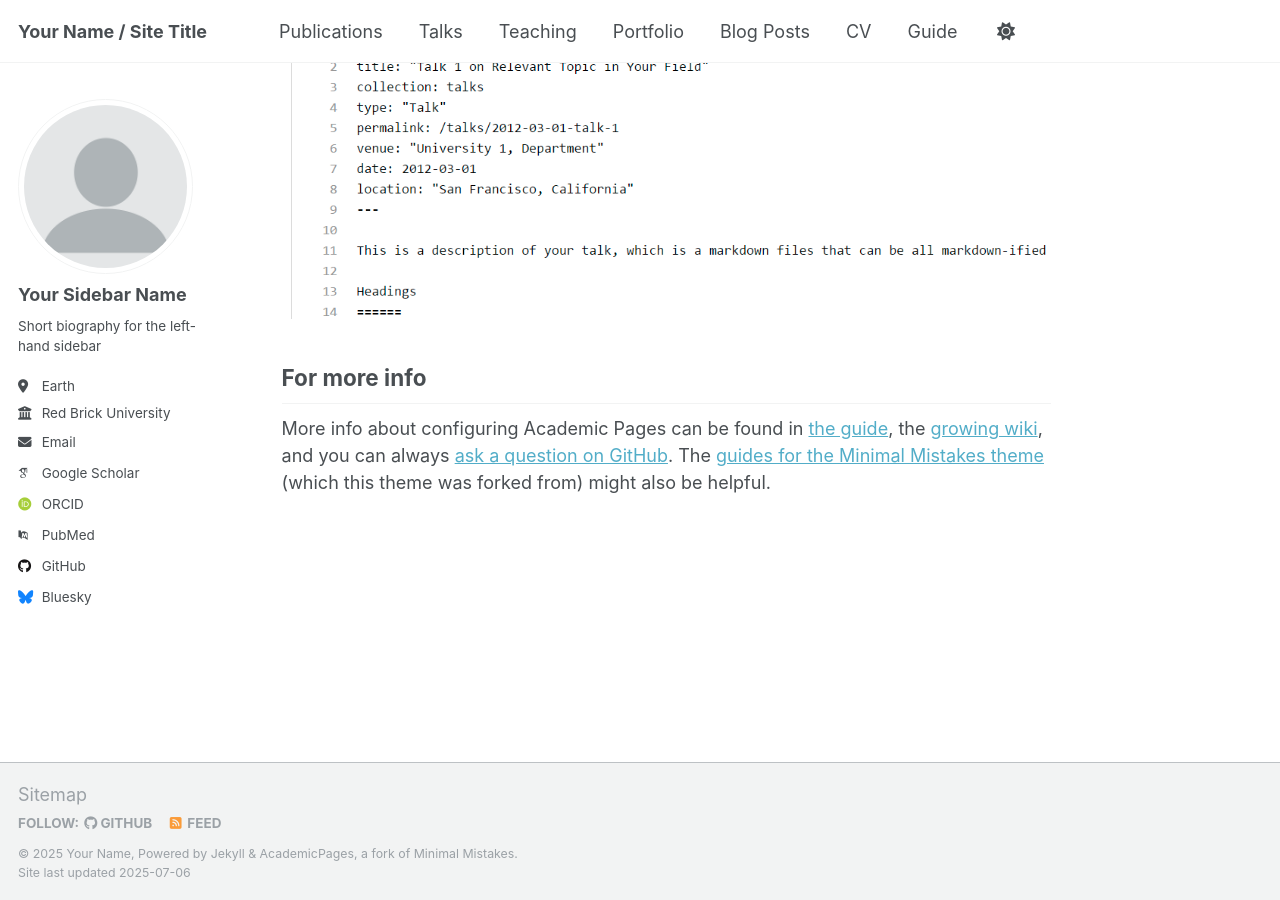
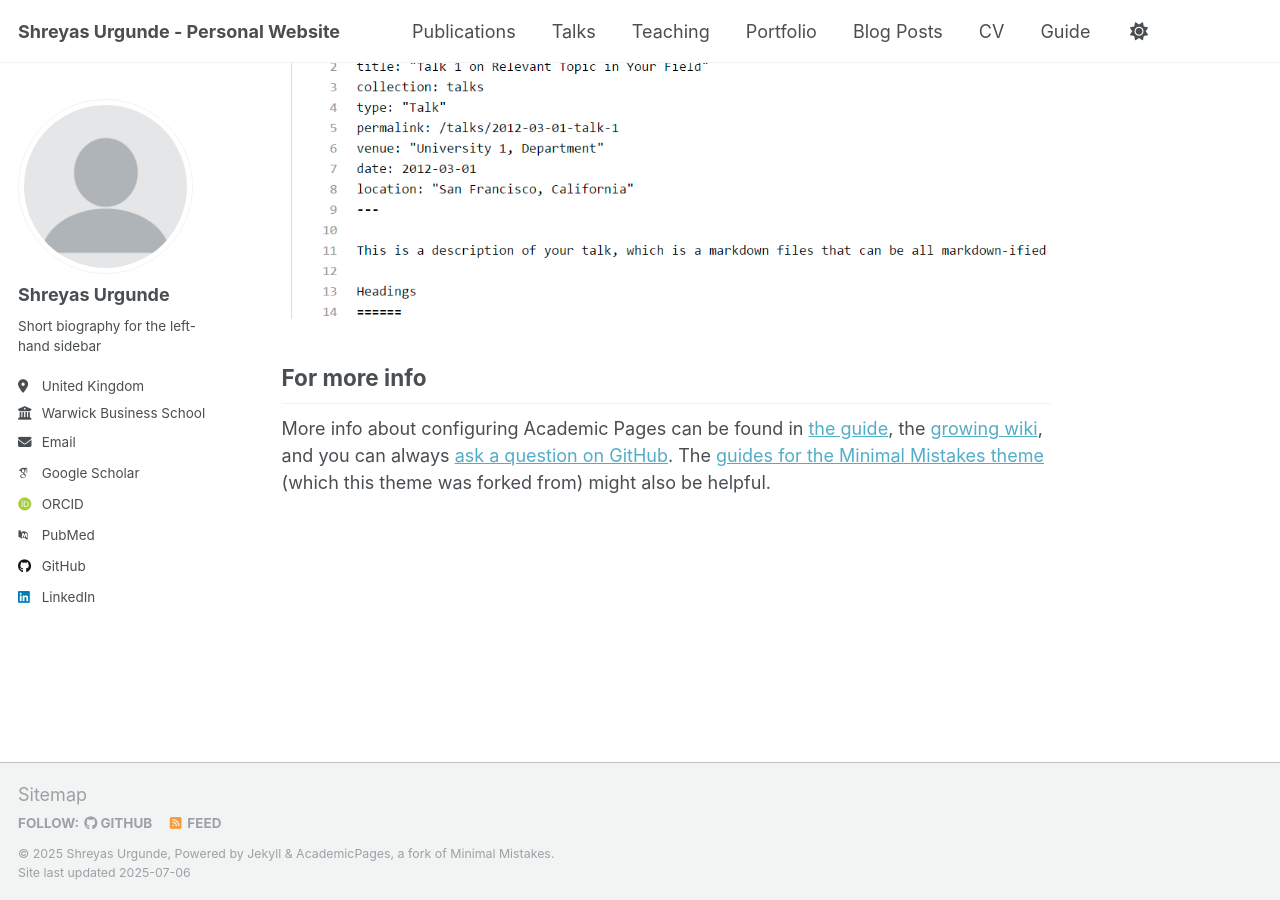
Before and after one commit to shreyasxi/shreyasxi.github.io, a Jekyll site: the page built from _pages/about.md, in a window 1280 px wide and 900 px high, scrolled down 2880 px. Built offline with Jekyll 4.4.1, drawn with Linux system fonts in a browser that asks for light colours; some web fonts are replaced; a script that is not in the unit is left out; some of the changed lines change nothing that is shown.

Commit message:
Update _config.yml

```diff
--- a/_config.yml
+++ b/_config.yml
@@ -9,9 +9,9 @@
 # Basic Site Settings
 locale                   : "en-US"
 site_theme               : "default"
-title                    : "Your Name / Site Title"
+title                    : "Shreyas Urgunde - Personal Website"
 title_separator          : "-"
-name                     : &name "Your Name"
+name                     : &name "Shreyas Urgunde"
 description              : &description "personal description"
 url                      : https://academicpages.github.io # the base hostname & protocol for your site e.g. "https://[your GitHub username].github.io" or if you already have some other page hosted on Github then use "https://[your GitHub username].github.io/[Your Repo Name]"
 baseurl                  : "" # the subpath of your site, e.g. "/blog"
@@ -23,59 +23,32 @@ repository               : "academicpages/academicpages.github.io"
 author:
   # Biographic information
   avatar           : "profile.png"
-  name             : "Your Sidebar Name"
+  name             : "Shreyas Urgunde"
   pronouns         : # example: "she/her"
   bio              : "Short biography for the left-hand sidebar"
-  location         : "Earth"
-  employer         : "Red Brick University"
+  location         : "United Kingdom"
+  employer         : "Warwick Business School"
   uri              : # URL
-  email            : "none@example.org"
+  email            : "shreyas.urgunde@warwick.ac.uk"
 
   # Academic websites
-  academia         : # URL
-  arxiv            : # URL - Update with the correct link to your profile
+  academia         :
   googlescholar    : "https://scholar.google.com/citations?user=PS_CX0AAAAAJ"
-  impactstory      : # URL
   orcid            : "http://orcid.org/yourorcidurl"
   semantic         : # URL
   pubmed           : "https://www.ncbi.nlm.nih.gov/pubmed/?term=john+snow"
   researchgate     : # URL
-  scopus           : # URL
 
   # Repositories and software development
   bitbucket        : # Username - Update with your username on the site
   codepen          : # Username
   dribbble         : # Username
-  github           : "academicpages"
-  kaggle           : # Username
-  stackoverflow    : # User number or user number and name (i.e., use "1" or "1/jeff-atwood")
+  github           : "https://github.com/shreyasxi"
 
   # Social media
-  artstation       : # Username
-  bluesky          : "bsky.app" # Replace this with you Bluesky username
-  facebook         : # Username
-  flickr           : # Username
-  foursquare       : # Username
-  goodreads        : # Username
-  google_plus      : # Username
-  keybase          : # Username
   instagram        : # Username
-  lastfm           : # Username
-  linkedin         : # Username
-  mastodon         : # URL
-  medium           : # URL
-  pinterest        : # Username
-  soundcloud       : # Username
-  steam            : # Username
-  telegram         : # URL
-  tumblr           : # Username
+  linkedin         : "https://www.linkedin.com/in/shreyasurgunde/"
   twitter          : # Username for X / Twitter
-  vine             : # Username
-  weibo            : # Username
-  wikipedia        : # Username
-  xing             : # Username
-  youtube          : # Username
-  zhihu            : # Username
 
 # Publication Category - The following the list of publication categories and their headings
 publication_category:
```
